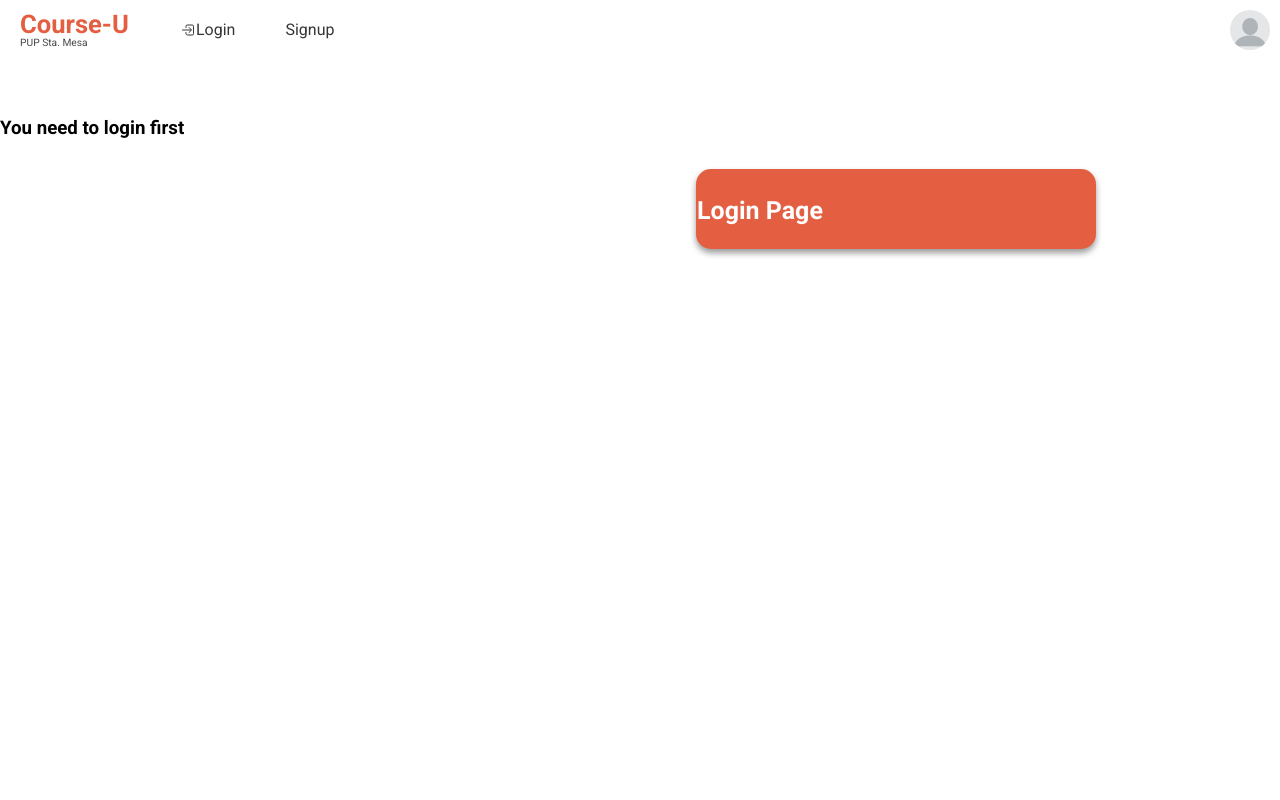
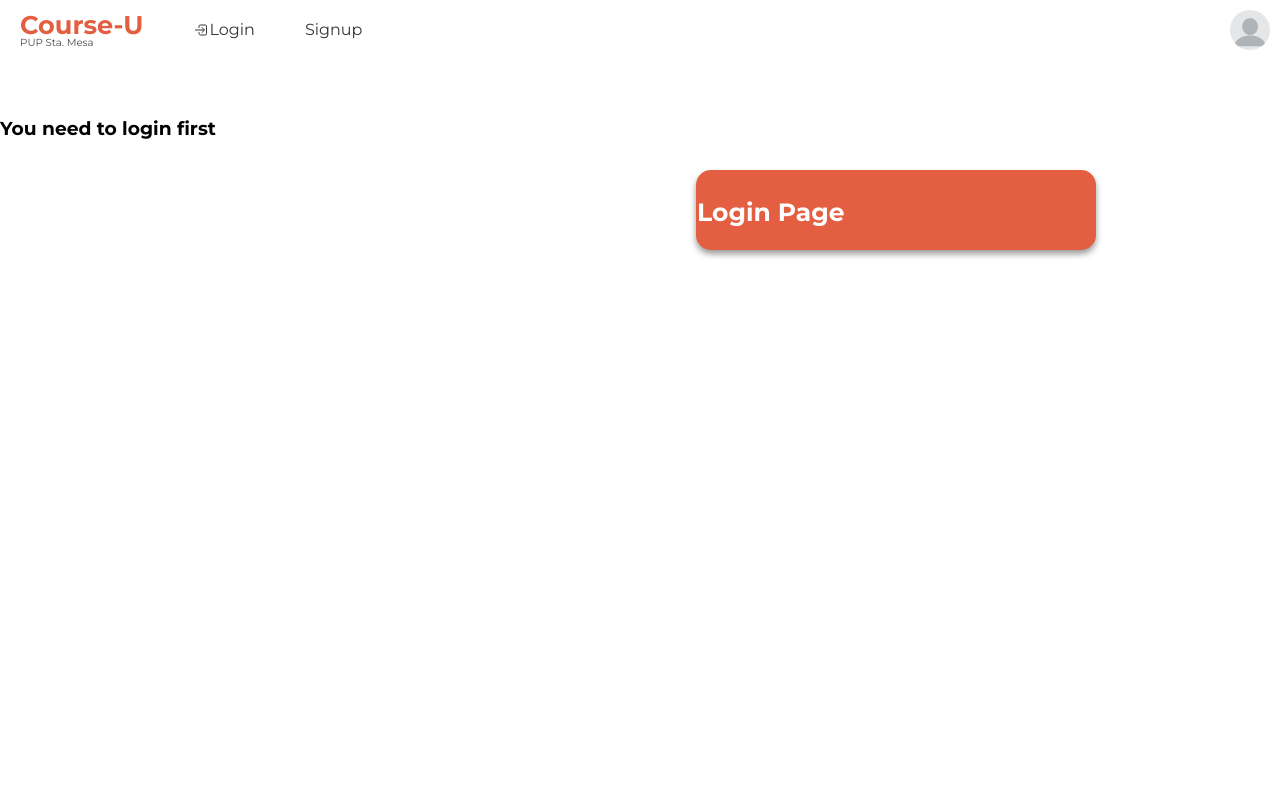
Before and after one commit to krstfpmbd20/course_u, a Django app: template templates/acad/select_course.html in a window 1280 px wide. Run offline with Django 4.2, Linux system fonts and the light colour scheme; the template is opened without the code that fills it, so the values that code supplies are empty; some libraries are stand-ins or nearby versions.

Commit message:
prioritize font

```diff
--- a/static/css/base_home.css
+++ b/static/css/base_home.css
@@ -1,11 +1,14 @@
 
 @import url('https://fonts.googleapis.com/css?family=Roboto:400,500,700,900&display=swap');
+@import url('https://fonts.googleapis.com/css2?family=Montserrat:wght@400;500;700;900&display=swap');
 
 *{
     margin: 0;
     padding: 0;
     box-sizing: border-box;
-    font-family: 'Roboto', sans-serif;
+    /* font-family: 'Roboto', sans-serif; */
+    /* use montserrat */
+    font-family: 'Montserrat', sans-serif !important;
 }
 
 :root{
@@ -416,7 +419,7 @@ ol, ul
 #username {
     font-size: 1em; /* adjust as needed */
     font-weight: bold; /* adjust as needed */
-    color: #292929; /* adjust as needed */
+    color: #363636; /* adjust as needed */
     vertical-align: middle;
     display: flex;
     align-items: center;
```
